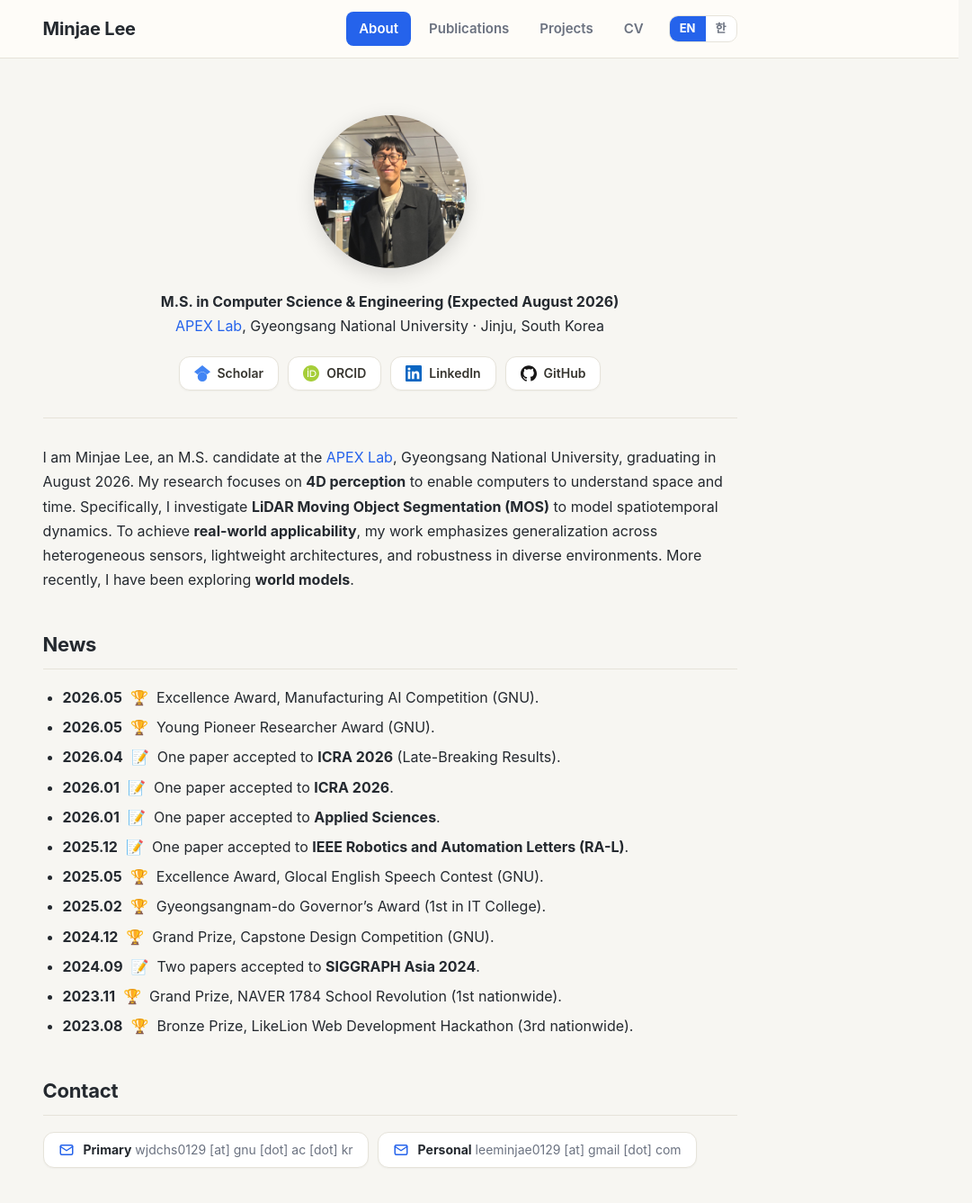
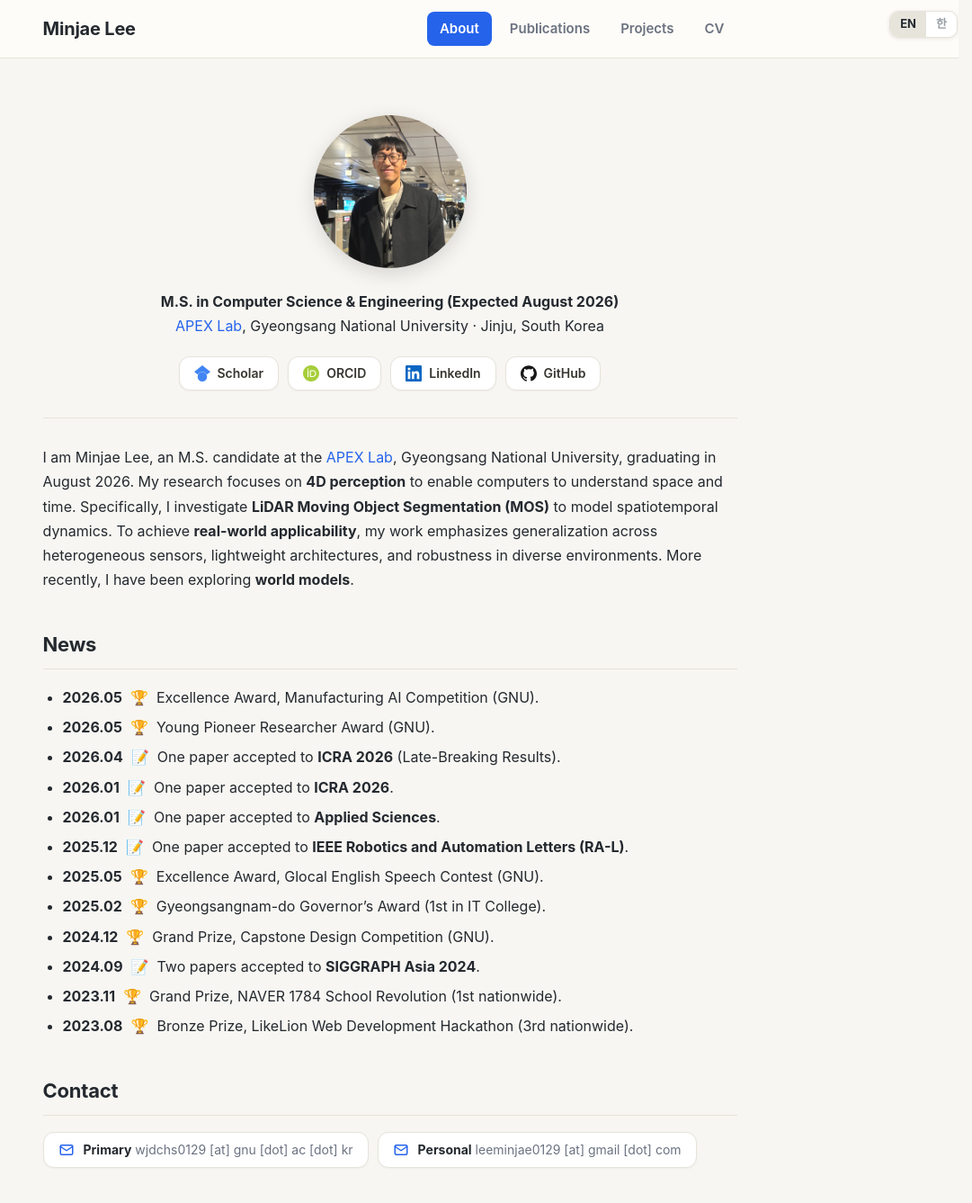
Before and after one commit to MinChoi0129/MinChoi0129.github.io, a Jekyll site: the page built from README.md, in a window 1280 px wide and 1400 px high. Shown: the top 1337 px of the window at 90% size, without its empty margins (199-1280 px from the left). Built offline with Jekyll 4.4.1, drawn with Linux system fonts in a browser that asks for light colours.

Commit message:
Lang switch: pin to viewport top-right; grey selected state (no blue)
- Move the toggle out of the header flow; position: fixed at the browser's
  top-right corner, above the sticky header
- Selected/unselected use grey tones instead of the blue accent
- Reserve header right padding on narrow viewports to avoid nav overlap

Co-Authored-By: Claude Opus 4.8 (1M context) <noreply@anthropic.com>

```diff
--- a/_layouts/default.html
+++ b/_layouts/default.html
@@ -15,21 +15,20 @@
   <link rel="stylesheet" href="{{ '/assets/css/style.css' | relative_url }}?v={{ site.time | date: '%s' }}">
 </head>
 <body>
+  <div class="lang-toggle" role="group" aria-label="Language">
+    <button type="button" class="lang-opt" data-set-lang="en">EN</button>
+    <button type="button" class="lang-opt" data-set-lang="ko">한</button>
+  </div>
+
   <header class="site-header">
     <div class="header-inner">
       <a class="site-title" href="{{ '/' | relative_url }}"><span class="lang-en">Minjae Lee</span><span class="lang-ko">이민재</span></a>
-      <div class="header-right">
       <nav class="site-nav">
         <a href="{{ '/' | relative_url }}"{% if page.url == '/' or page.url == '/index.html' %} class="active"{% endif %}><span class="lang-en">About</span><span class="lang-ko">소개</span></a>
         <a href="{{ '/publications.html' | relative_url }}"{% if page.url contains 'publications' %} class="active"{% endif %}><span class="lang-en">Publications</span><span class="lang-ko">논문</span></a>
         <a href="{{ '/projects.html' | relative_url }}"{% if page.url contains 'projects' %} class="active"{% endif %}><span class="lang-en">Projects</span><span class="lang-ko">프로젝트</span></a>
         <a href="{{ '/cv.html' | relative_url }}"{% if page.url contains 'cv' %} class="active"{% endif %}>CV</a>
       </nav>
-        <div class="lang-toggle" role="group" aria-label="Language">
-          <button type="button" class="lang-opt" data-set-lang="en">EN</button>
-          <button type="button" class="lang-opt" data-set-lang="ko">한</button>
-        </div>
-      </div>
     </div>
   </header>
 
--- a/assets/css/style.css
+++ b/assets/css/style.css
@@ -83,13 +83,18 @@ a:hover { text-decoration: underline; }
 html[data-lang="en"] .lang-ko { display: none !important; }
 html[data-lang="ko"] .lang-en { display: none !important; }
 
-.header-right { display: flex; align-items: center; gap: 14px; flex-wrap: wrap; }
+/* Pinned to the browser's top-right corner, above the sticky header. */
 .lang-toggle {
+  position: fixed;
+  top: 12px;
+  right: 16px;
+  z-index: 60;
   display: inline-flex;
   border: 1px solid var(--border);
   border-radius: 10px;
   overflow: hidden;
   background: #fff;
+  box-shadow: 0 1px 4px rgba(0, 0, 0, 0.10);
 }
 .lang-opt {
   appearance: none;
@@ -101,13 +106,18 @@ html[data-lang="ko"] .lang-en { display: none !important; }
   font-size: 13px;
   font-weight: 700;
   line-height: 1.2;
-  color: var(--muted);
+  color: #9aa0a6;                 /* not selected: muted grey */
   cursor: pointer;
   transition: background-color .15s ease, color .15s ease;
 }
-.lang-opt:hover { color: var(--accent); }
+.lang-opt:hover { color: var(--fg); background: rgba(0, 0, 0, 0.04); }
 html[data-lang="en"] .lang-opt[data-set-lang="en"],
-html[data-lang="ko"] .lang-opt[data-set-lang="ko"] { background: var(--accent); color: #fff; }
+html[data-lang="ko"] .lang-opt[data-set-lang="ko"] { background: #e7e4dc; color: #24292f; }  /* selected: grey fill */
+
+/* Reserve space so the fixed toggle never overlaps the nav on narrower viewports */
+@media (max-width: 1040px) {
+  .header-inner { padding-right: 84px; }
+}
 
 /* CV page: single download button aligns right (language decides which shows) */
 .cv-bar { justify-content: flex-end; }
```
Lines whose indentation alone changed are shown as unchanged.
